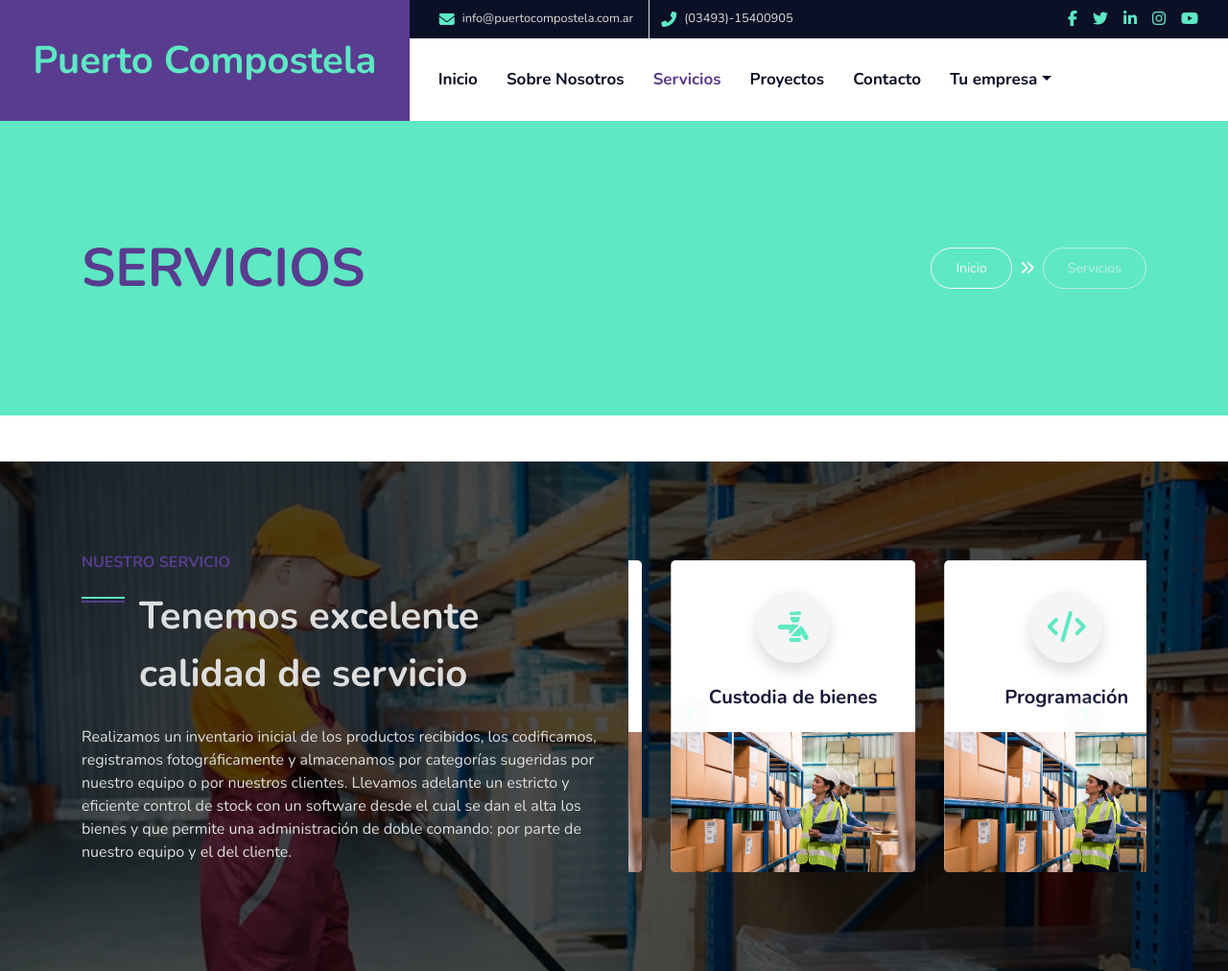
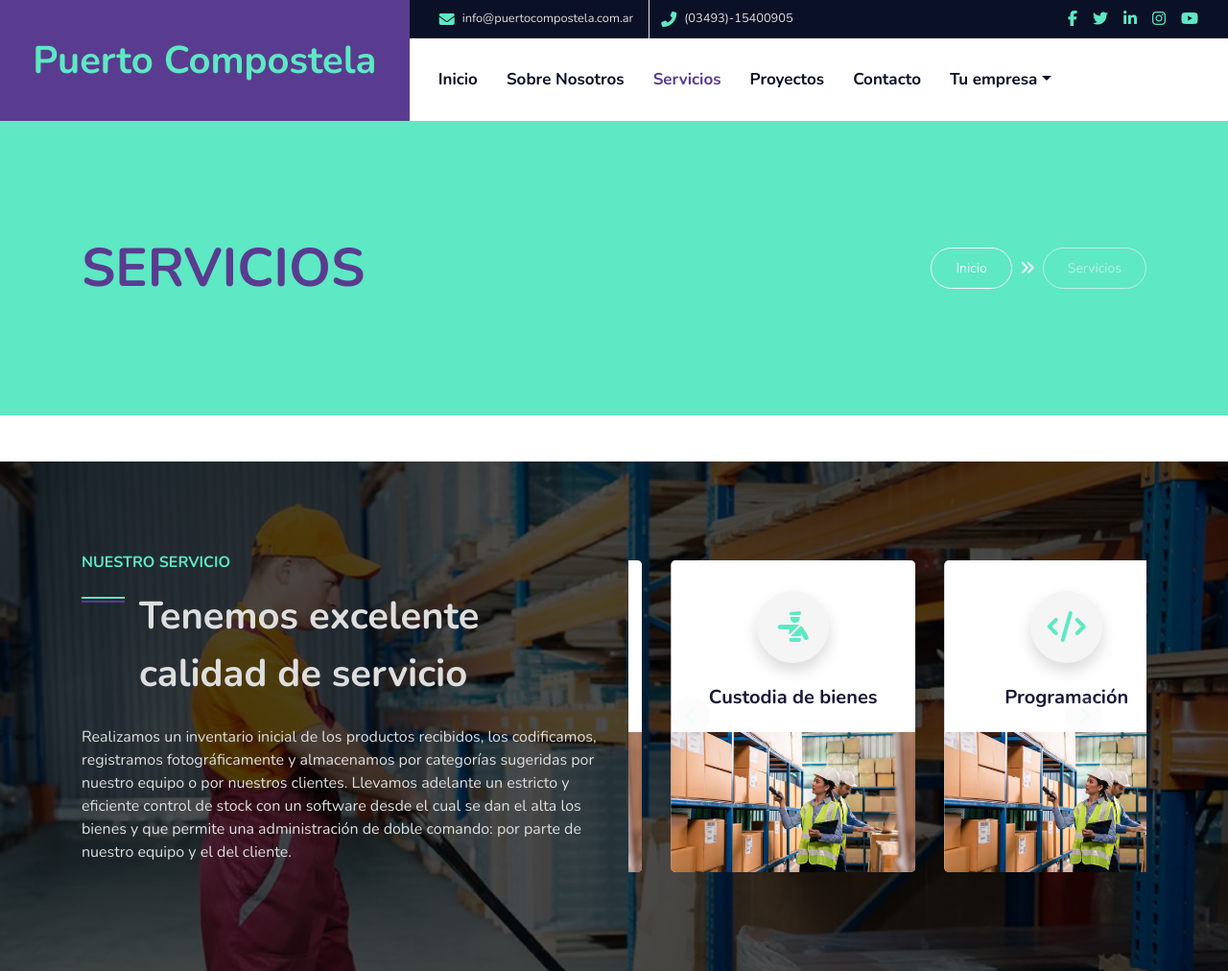
Before and after one commit to ana-lau-37/PuCo, a plain HTML site: page service.html in a window 1280 px wide. Shown: the top 1012 px of the page at 96% size. Drawn offline with nearby package versions, Linux system fonts and the light colour scheme.

Commit message:
modificacion de un titulo en service

```diff
--- a/service.html
+++ b/service.html
@@ -168,9 +168,7 @@
 			<div class="container py-5">
 				<div class="row align-items-center">
 					<div class="col-lg-6">
-						<h6
-							class="text-secondary font-weight-semi-bold text-uppercase mb-3"
-						>
+						<h6 class="text-primary font-weight-semi-bold text-uppercase mb-3">
 							Nuestro servicio
 						</h6>
 						<h1 class="mb-4 section-title text-white">
```
